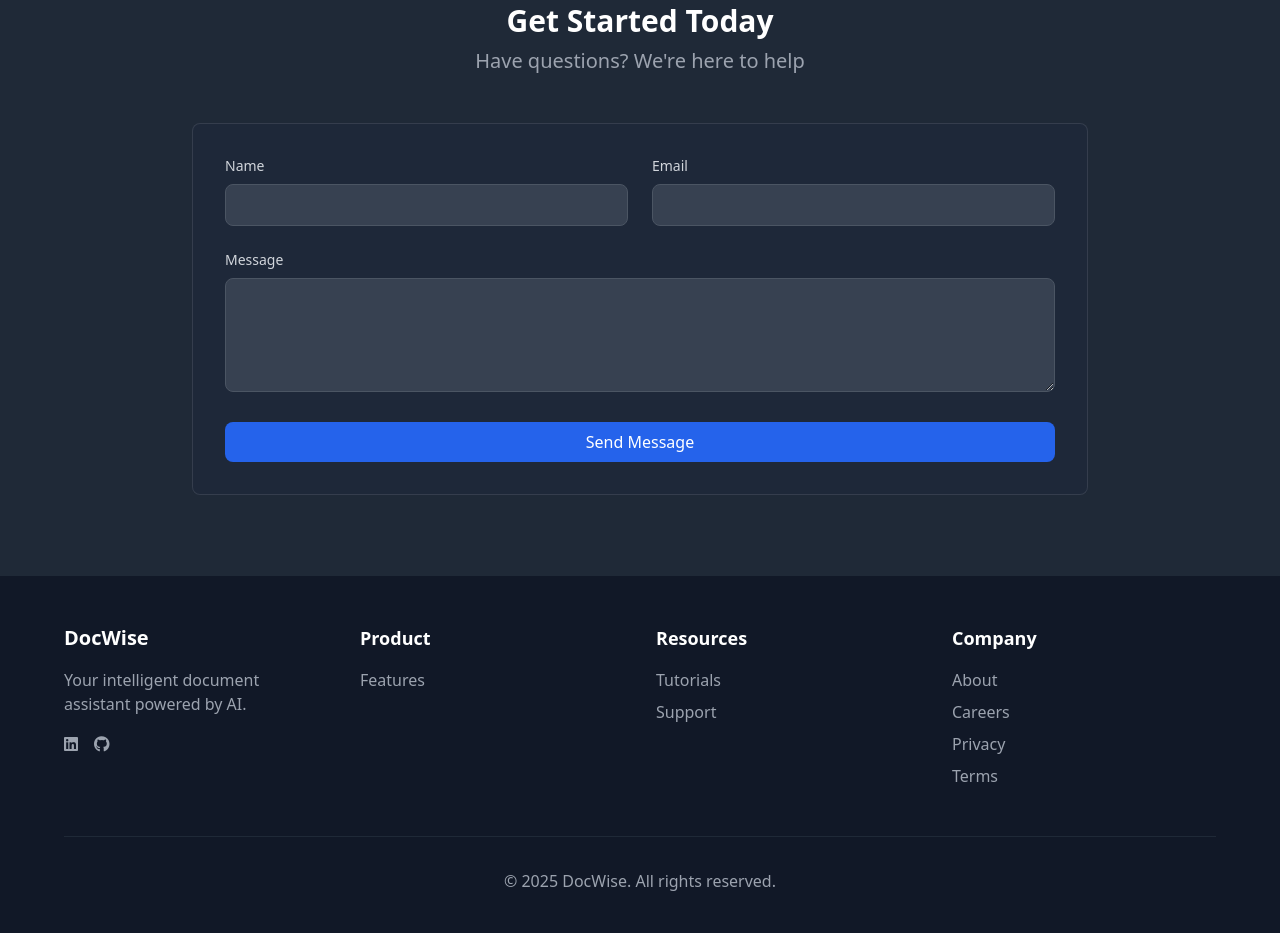
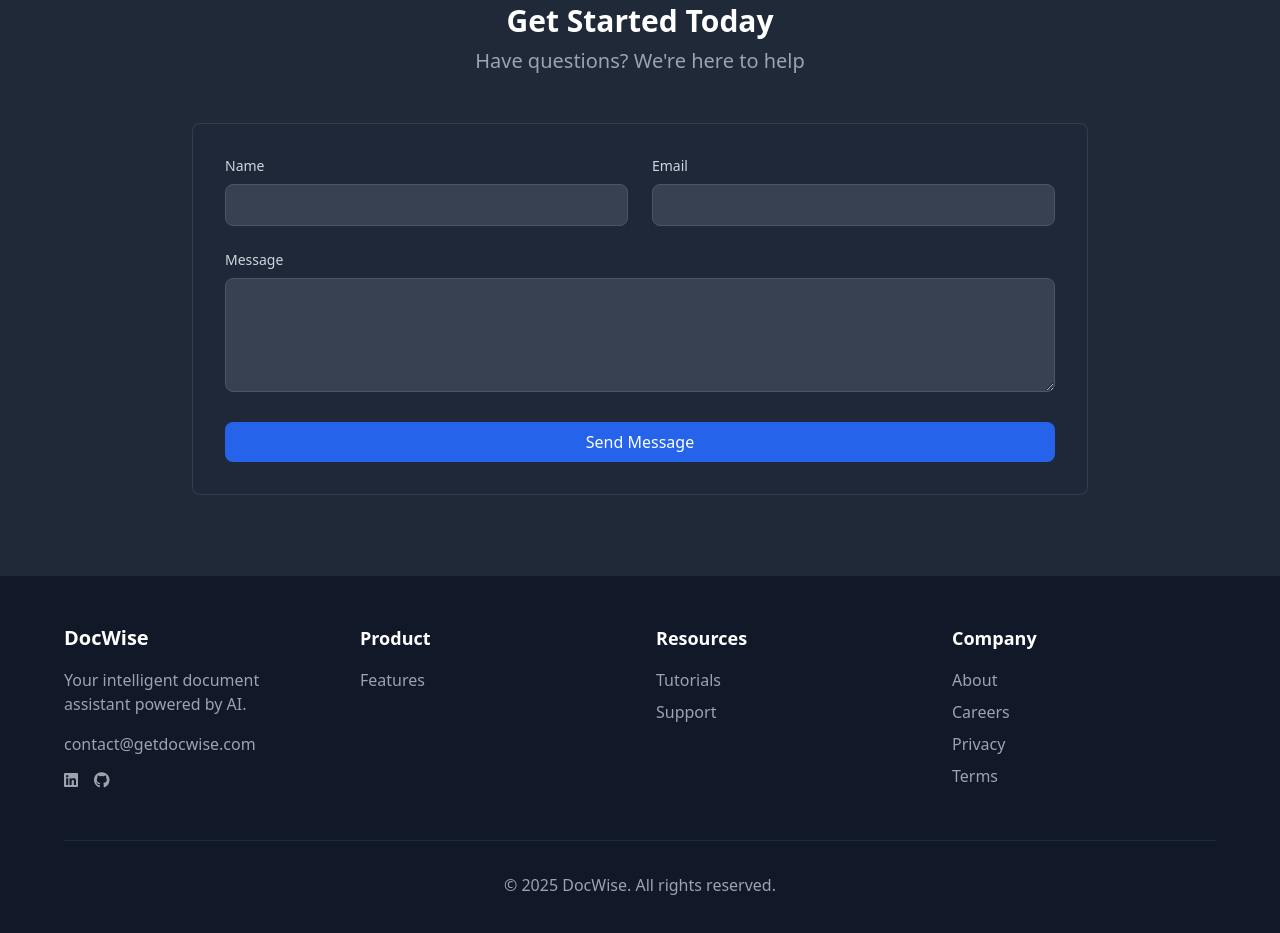
Before and after one commit to doc-wise/landing, a plain HTML site: page index.html in a window 1280 px wide. Shown: the part 2098-3031 px from the top of the page. Drawn offline with nearby package versions, Linux system fonts and the light colour scheme.

Commit message:
Add contact email

```diff
--- a/index.html
+++ b/index.html
@@ -291,6 +291,7 @@
                 <div>
                     <h3 class="text-xl font-bold text-white mb-4">DocWise</h3>
                     <p class="mb-4">Your intelligent document assistant powered by AI.</p>
+                    <p class="mb-3">contact@getdocwise.com</p>
                     <div class="flex space-x-4"> <a href="https://www.linkedin.com/company/doc-wise"
                             class="text-gray-400 hover:text-white transition duration-300"> <i
                                 class="fab fa-linkedin"></i> </a> <a href="https://github.com/doc-wise"
```
